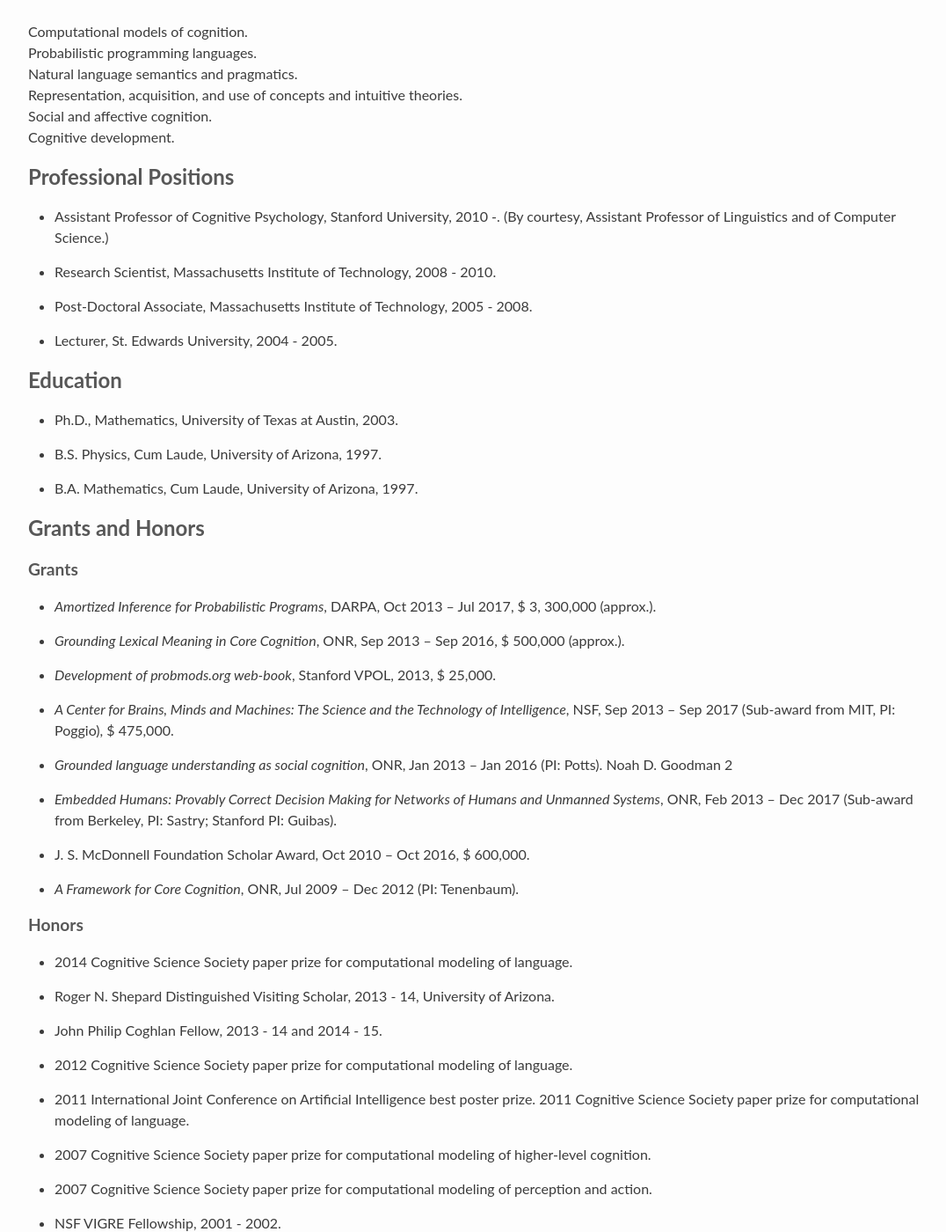
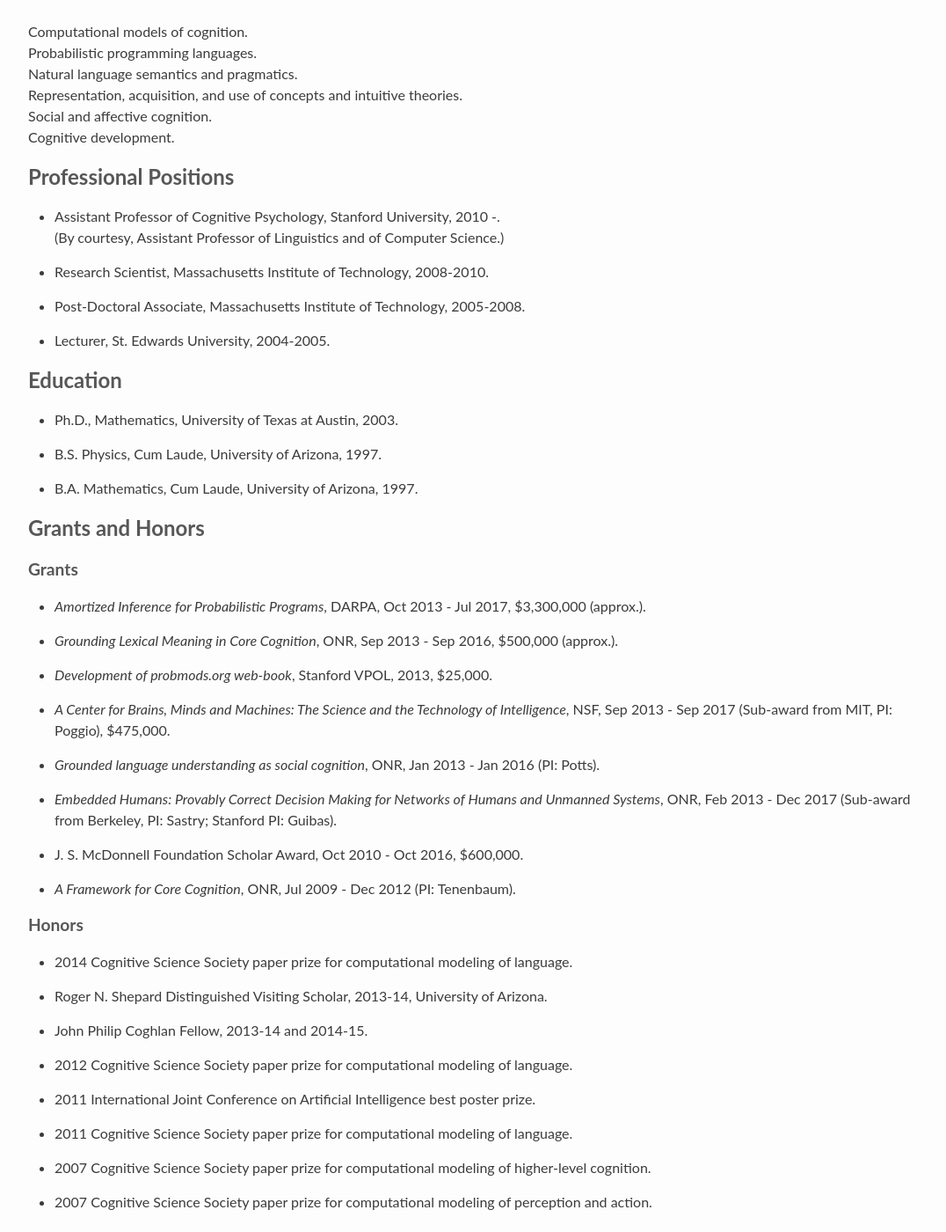
Before and after one commit to stanford-cocolab/cocolab.stanford.edu, a Jekyll site: the page built from ndg-cv.md, in a window 1280 px wide and 1400 px high, scrolled down 456 px. Shown: the whole window at 88% size, without its empty margins (94-1170 px from the left). Built offline with Jekyll 4.4.1, drawn with Linux system fonts in a browser that asks for light colours; Markdown is read by kramdown in place of the engine named in the settings; some of the changed text lies outside the part shown.

Commit message:
make default bibliography format apa

```diff
--- a/_bibliography/cocolab.bib
+++ b/_bibliography/cocolab.bib
@@ -182,7 +182,7 @@
 	Date-Modified = {2014-08-26 20:28:48 +0000},
 	Journal = {Topics in Cognitive Science},
 	Title = {Levels of analysis between the computational and the algorithmic},
-	Year = {To appear}}
+	Year = {to appear}}
 
 @inbook{GoodmanLassiter,
 	Author = {Noah D. Goodman and Daniel Lassiter},
--- a/_config.yml
+++ b/_config.yml
@@ -20,7 +20,7 @@
 
 # for BibTeX
 scholar:
-  style: _bibliography/cocolab.csl
+  style: apa
   locale: en
 
   sort_by: year
@@ -28,7 +28,7 @@
 
   source: ./_bibliography
   bibliography: cocolab
-  bibliography_template: bibtemplate
+  bibliography_template: <p>{{reference}}</p>
 
   replace_strings: true
   join_strings:    true
--- a/ndg-cv.md
+++ b/ndg-cv.md
@@ -27,13 +27,14 @@
 
 ## Professional Positions
 
-* Assistant Professor of Cognitive Psychology, Stanford University, 2010 -. (By courtesy, Assistant Professor of Linguistics and of Computer Science.)
+* Assistant Professor of Cognitive Psychology, Stanford University, 2010 -.<br/>
+  (By courtesy, Assistant Professor of Linguistics and of Computer Science.)
 
-* Research Scientist, Massachusetts Institute of Technology, 2008 - 2010.
+* Research Scientist, Massachusetts Institute of Technology, 2008-2010.
 
-* Post-Doctoral Associate, Massachusetts Institute of Technology, 2005 - 2008.
+* Post-Doctoral Associate, Massachusetts Institute of Technology, 2005-2008.
 
-* Lecturer, St. Edwards University, 2004 - 2005.
+* Lecturer, St. Edwards University, 2004-2005.
 
 ## Education
 
@@ -47,73 +48,75 @@
 
 ### Grants
 
-* *Amortized Inference for Probabilistic Programs*, DARPA, Oct 2013 – Jul 2017, $ 3, 300,000 (approx.).
+* *Amortized Inference for Probabilistic Programs*, DARPA, Oct 2013 - Jul 2017, $3,300,000 (approx.).
 
-* *Grounding Lexical Meaning in Core Cognition*, ONR, Sep 2013 – Sep 2016, $ 500,000 (approx.).
+* *Grounding Lexical Meaning in Core Cognition*, ONR, Sep 2013 - Sep 2016, $500,000 (approx.).
 
-* *Development of probmods.org web-book*, Stanford VPOL, 2013, $ 25,000.
+* *Development of probmods.org web-book*, Stanford VPOL, 2013, $25,000.
 
-* *A Center for Brains, Minds and Machines: The Science and the Technology of Intelligence*, NSF, Sep 2013 – Sep 2017 (Sub-award from MIT, PI: Poggio), $ 475,000.
+* *A Center for Brains, Minds and Machines: The Science and the Technology of Intelligence*, NSF, Sep 2013 - Sep 2017 (Sub-award from MIT, PI: Poggio), $475,000.
 
-* *Grounded language understanding as social cognition*, ONR, Jan 2013 – Jan 2016 (PI: Potts). Noah D. Goodman 2
+* *Grounded language understanding as social cognition*, ONR, Jan 2013 - Jan 2016 (PI: Potts).
 
-* *Embedded Humans: Provably Correct Decision Making for Networks of Humans and Unmanned Systems*, ONR, Feb 2013 – Dec 2017 (Sub-award from Berkeley, PI: Sastry; Stanford PI: Guibas).
+* *Embedded Humans: Provably Correct Decision Making for Networks of Humans and Unmanned Systems*, ONR, Feb 2013 - Dec 2017 (Sub-award from Berkeley, PI: Sastry; Stanford PI: Guibas).
 
-* J. S. McDonnell Foundation Scholar Award, Oct 2010 – Oct 2016, $ 600,000.
+* J. S. McDonnell Foundation Scholar Award, Oct 2010 - Oct 2016, $600,000.
 
-* *A Framework for Core Cognition*, ONR, Jul 2009 – Dec 2012 (PI: Tenenbaum).
+* *A Framework for Core Cognition*, ONR, Jul 2009 - Dec 2012 (PI: Tenenbaum).
 
 ### Honors
 
 * 2014 Cognitive Science Society paper prize for computational modeling of language.
 
-* Roger N. Shepard Distinguished Visiting Scholar, 2013 - 14, University of Arizona.
+* Roger N. Shepard Distinguished Visiting Scholar, 2013-14, University of Arizona.
 
-* John Philip Coghlan Fellow, 2013 - 14 and 2014 - 15.
+* John Philip Coghlan Fellow, 2013-14 and 2014-15.
 
 * 2012 Cognitive Science Society paper prize for computational modeling of language.
 
-* 2011 International Joint Conference on Artificial Intelligence best poster prize. 2011 Cognitive Science Society paper prize for computational modeling of language.
+* 2011 International Joint Conference on Artificial Intelligence best poster prize.
+
+* 2011 Cognitive Science Society paper prize for computational modeling of language.
 
 * 2007 Cognitive Science Society paper prize for computational modeling of higher-level cognition.
 
 * 2007 Cognitive Science Society paper prize for computational modeling of perception and action.
 
-* NSF VIGRE Fellowship, 2001 - 2002.
+* NSF VIGRE Fellowship, 2001-2002.
 
-* University of Texas Continuing Graduate Study Fellowship, 2001 - 2002.
+* University of Texas Continuing Graduate Study Fellowship, 2001-2002.
 
 * Bruton Graduate Fellowship, 2000.
 
-* National Merit Scholarship, 1994 - 1997.
+* National Merit Scholarship, 1994-1997.
 
 ## Publications
 
 ### Peer-reviewed Journal Articles
 
-{% bibliography --template bibtemplate-nolink --query @article %}
+{% bibliography --template <p>{{reference}}</p> --style apa --query @article %}
 
 ### Peer-reviewed Conference Proceedings
 
-{% bibliography --template bibtemplate-nolink --query @inproceedings %}
+{% bibliography --template <p>{{reference}}</p> --style apa --query @inproceedings %}
 
 ### Chapters
 
-{% bibliography --template bibtemplate-nolink --query @inbook %}
+{% bibliography --template <p>{{reference}}</p> --style apa --query @inbook %}
 
 ### Books (print and web)
 
-{% bibliography --template bibtemplate-nolink --query @electronic %}
-{% bibliography --template bibtemplate-nolink --query @book %}
+{% bibliography --template <p>{{reference}}</p> --style apa --query @electronic %}
+{% bibliography --template <p>{{reference}}</p> --style apa --query @book %}
 
 ### Technical Reports
 
-{% bibliography --template bibtemplate-nolink --query @techreport %}
+{% bibliography --template <p>{{reference}}</p> --style apa --query @techreport %}
 
 ### Other
 
-{% bibliography --template bibtemplate-nolink --query @unpublished %}
-{% bibliography --template bibtemplate-nolink --query @misc %}
+{% bibliography --template <p>{{reference}}</p> --style apa --query @unpublished %}
+{% bibliography --template <p>{{reference}}</p> --style apa --query @misc %}
 
 ## Software
 
@@ -363,7 +366,7 @@
 
 * Co-Organizer: Eastern Psychology Association, workshop "Social routes to causal knowledge: action, imitation, and pedagogy". Boston, MA, March 2008.
 
-* Co-Organizer: McDonnell Foundation workshop "Explanation and prior knowledge". Cambridge, MA, November 2006. Mentor ( 1999 - 2001 ), Canada/USA Mathcamp.
+* Co-Organizer: McDonnell Foundation workshop "Explanation and prior knowledge". Cambridge, MA, November 2006. Mentor ( 1999-2001 ), Canada/USA Mathcamp.
 
 * Co-Organizer and Coordinator of Hiring, Canada/USA Mathcamp 2000, 2001.
 
@@ -407,7 +410,7 @@
 
 * Co-taught (with L. Schulz and C. Moore): "Perception, Conception, and Action: Grounding Thoughts in Experience (and Vice Versa)", MIT, Spring 2008.
 
-* Extensive experience teaching mathematics at all levels, 1997 - 2005. (Details by request.)
+* Extensive experience teaching mathematics at all levels, 1997-2005. (Details by request.)
 
 ## Advising
 
@@ -469,33 +472,33 @@
 
 ## University Committees
 
-* Psychology Department, Colloquium Committee, 2014 - 2015.
+* Psychology Department, Colloquium Committee, 2014-2015.
 
-* Psychology Department, Cognitive Search Committee, 2014 - 2015.
+* Psychology Department, Cognitive Search Committee, 2014-2015.
 
-* Psychology Department, Curriculum Committee, 2014 - 2015.
+* Psychology Department, Curriculum Committee, 2014-2015.
 
-* Psychology Department, Colloquium Committee, 2013 - 2014.
+* Psychology Department, Colloquium Committee, 2013-2014.
 
-* Human Subjects Research IRB, 2013 - 2014.
+* Human Subjects Research IRB, 2013-2014.
 
-* Psychology Department, Colloquium Committee, 2012 - 2013.
+* Psychology Department, Colloquium Committee, 2012-2013.
 
-* Psychology Department, Graduate Admissions Committee, 2012 - 2013.
+* Psychology Department, Graduate Admissions Committee, 2012-2013.
 
-* Psychology Department, Cognitive Search Committee, 2012 - 2013.
+* Psychology Department, Cognitive Search Committee, 2012-2013.
 
-* Psychology Department, Computer Committee, 2012 - 2013.
+* Psychology Department, Computer Committee, 2012-2013.
 
-* Psychology Department, Graduate Program Committee, 2011 - 2012.
+* Psychology Department, Graduate Program Committee, 2011-2012.
 
-* Psychology Department, Graduate Admissions Committee, 2011 - 2012.
+* Psychology Department, Graduate Admissions Committee, 2011-2012.
 
-* Psychology Department, Cognitive Search Committee, 2011 - 2012.
+* Psychology Department, Cognitive Search Committee, 2011-2012.
 
-* Psychology Department, Computer Committee, 2011 - 2012.
+* Psychology Department, Computer Committee, 2011-2012.
 
-* Psychology Department, Cognitive Search Committee, 2010 - 2011.
+* Psychology Department, Cognitive Search Committee, 2010-2011.
 
 ## Miscellaneous:
 
```
Also changed, not shown: other parts of ndg-cv.md (+3 -3 lines), 03-publications.md (+3 -3 lines), 1 other file.
